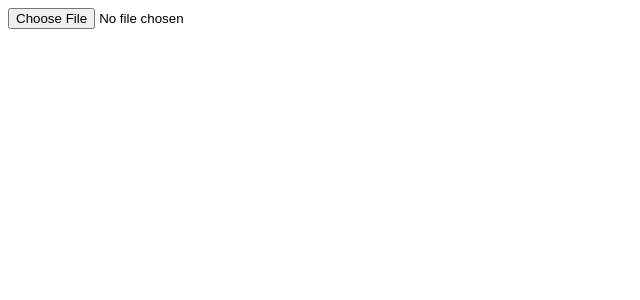
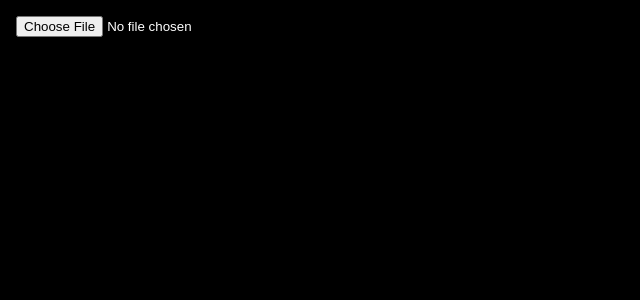
Before and after one commit to hibix43/MVP, a React (Create React App) app: page / in a window 1280 px wide. Shown: the top 300 px of the page, without its empty margins (0-640 px from the left). Built offline with nearby package versions, Linux system fonts and the light colour scheme.

Commit message:
#15 Add 簡単なスタイリングを追加

```diff
--- a/public/index.html
+++ b/public/index.html
@@ -8,8 +8,5 @@
     />
     <title>MVP</title>
   </head>
-  <body>
-    <noscript>You need to enable JavaScript to run this app.</noscript>
-    <div id="root"></div>
-  </body>
+  <body id="root" style="background-color: black;"></body>
 </html>
--- a/src/components/LoadForm.js
+++ b/src/components/LoadForm.js
@@ -1,8 +1,16 @@
 import React from 'react'
 import PropTypes from 'prop-types'
+import styled from 'styled-components'
+
+const Form = styled.input`
+  display: block;
+  width: calc(100% - 16px);
+  padding: 8px;
+  color: #fff;
+`
 
 const LoadForm = ({ onLoadVideo }) => (
-  <input type="file" onChange={e =>
+  <Form type="file" onChange={e =>
     onLoadVideo(e.target.files[0].path)} />
 )
 
--- a/src/components/Video.js
+++ b/src/components/Video.js
@@ -1,10 +1,16 @@
 import React from 'react'
 import PropTypes from 'prop-types'
+import styled from 'styled-components'
+
+const RateWidthVideo = styled.video`
+  width: 600px;
+  height: 480px;
+`
 
 const Video = ({ path }) => (
-  <video width="500" height="300" controls loop>
-    <source src={path}/>
-  </video>
+  <RateWidthVideo controls loop>
+    <source src={path} />
+  </RateWidthVideo>
 )
 
 Video.protoTypes = {
--- a/src/components/VideosListView.js
+++ b/src/components/VideosListView.js
@@ -1,11 +1,21 @@
 import React from 'react'
 import PropTypes from 'prop-types'
+import styled from 'styled-components'
 import Video from './Video'
 
+const FlexVideos = styled.div`
+  display: flex;
+  flex-wrap: wrap;
+`
+
 const VideosListView = ({ videos }) => (
-  videos.map((video, index) => (
-    <Video key={index} path={video.path} />
-  ))
+  <FlexVideos>
+    {
+      videos.map((video, index) => (
+        <Video key={index} path={video.path} />
+      ))
+    }
+  </FlexVideos>
 )
 
 VideosListView.propTypes = {
```
